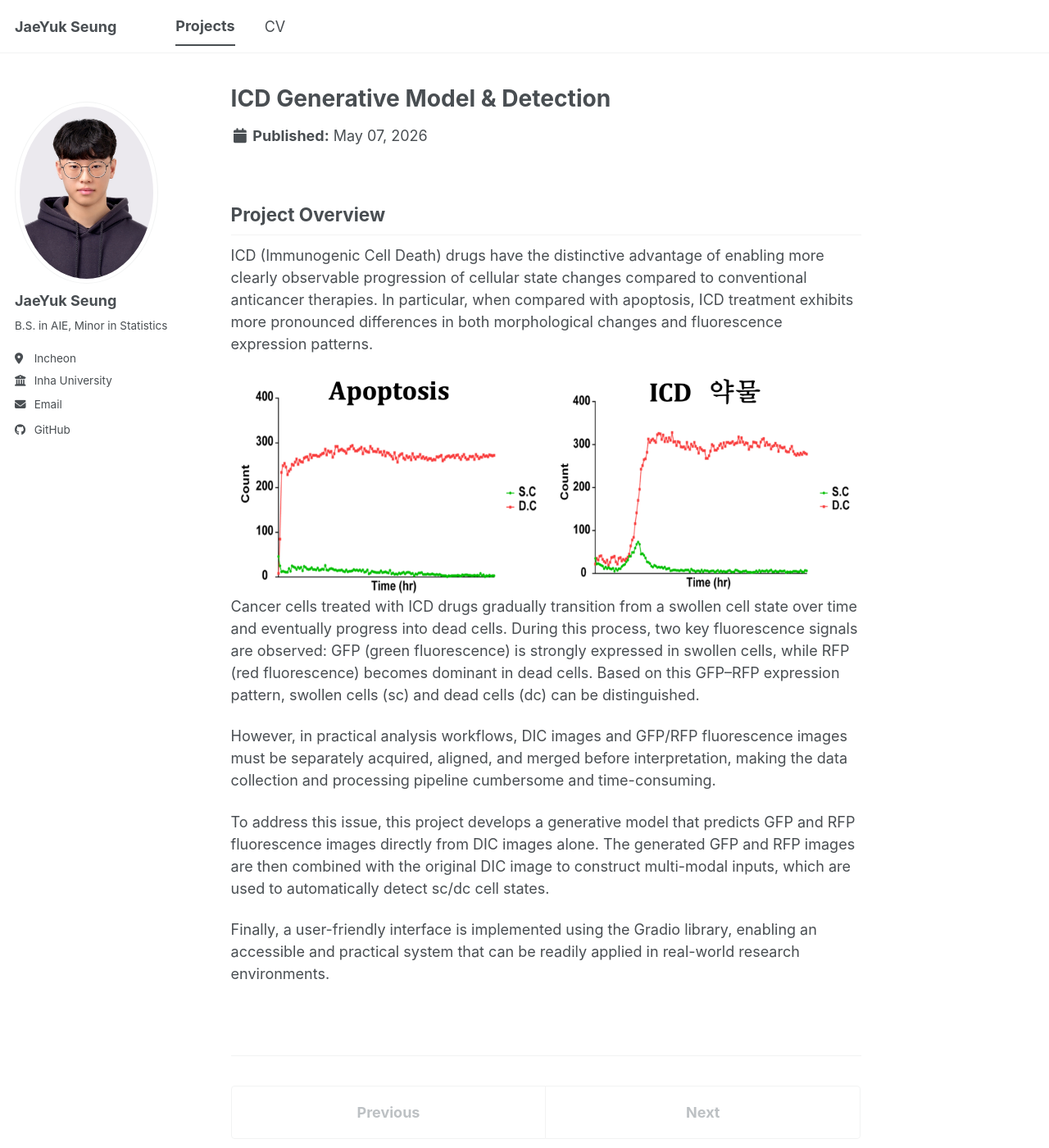
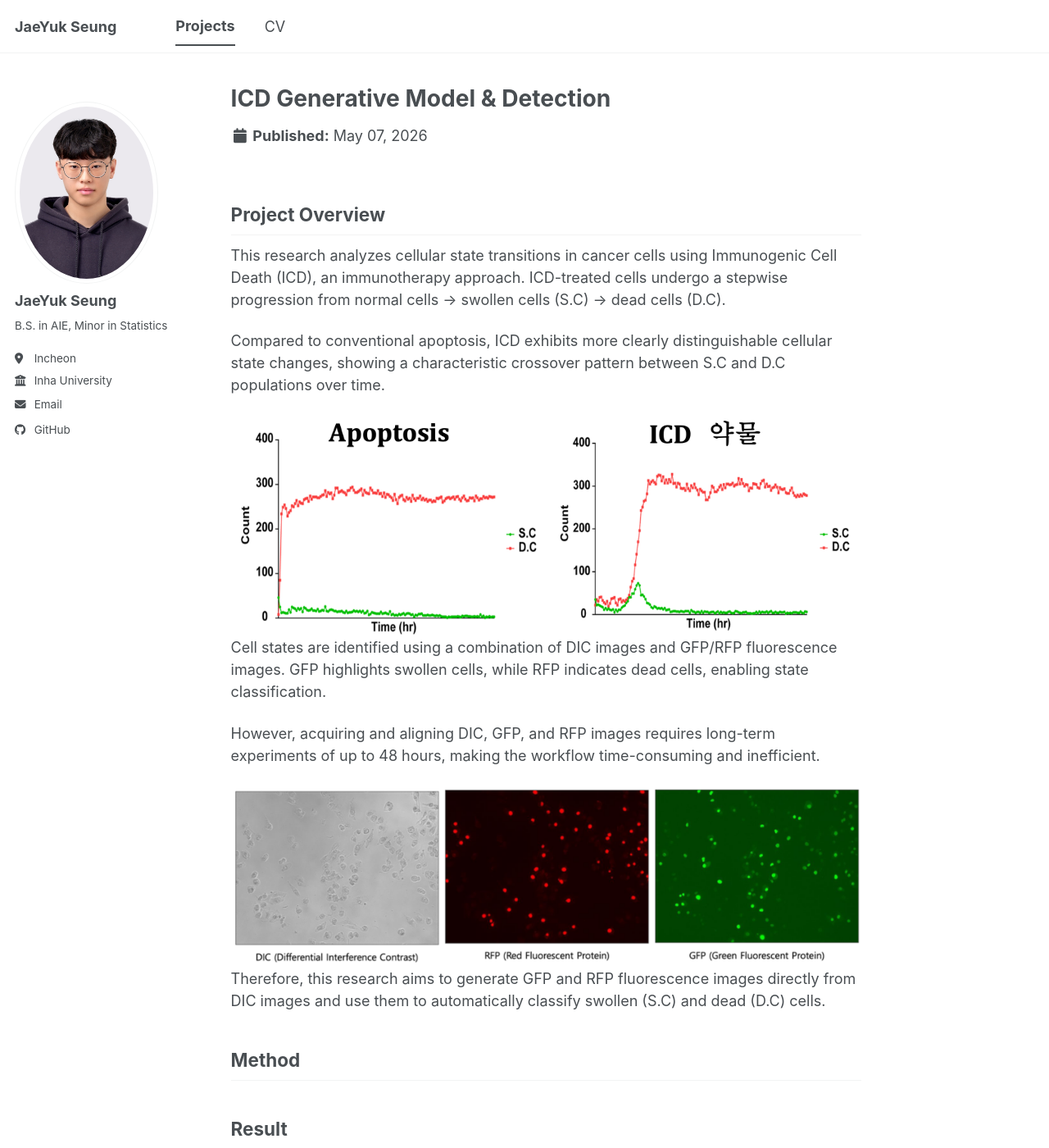
Before and after one commit to JaeWook-S/JaeWook-S.github.io, a Jekyll site: the page built from _projects/projects-2.html, in a window 1280 px wide and 1400 px high. Shown: the whole window at 82% size. Built offline with Jekyll 4.4.1, drawn with Linux system fonts in a browser that asks for light colours.

Commit message:
add: project2 overview

```diff
--- a/_projects/projects-2.html
+++ b/_projects/projects-2.html
@@ -7,10 +7,22 @@ collection: projects
 
 <!----------------------------------------  프로젝트 소개 ----------------------------------------->
 <h2>Project Overview</h2>
-<p>ICD (Immunogenic Cell Death) drugs have the distinctive advantage of enabling more clearly observable progression of cellular state changes compared to conventional anticancer therapies. In particular, when compared with apoptosis, ICD treatment exhibits more pronounced differences in both morphological changes and fluorescence expression patterns.</p>
+
+<p>This research analyzes cellular state transitions in cancer cells using Immunogenic Cell Death (ICD), an immunotherapy approach. ICD-treated cells undergo a stepwise progression from normal cells → swollen cells (S.C) → dead cells (D.C).</p>
+<p>Compared to conventional apoptosis, ICD exhibits more clearly distinguishable cellular state changes, showing a characteristic crossover pattern between S.C and D.C populations over time.</p>
 <img src="/images/main_images/apoptosis_icd.png" alt="drugs compared">
 
-<p>Cancer cells treated with ICD drugs gradually transition from a swollen cell state over time and eventually progress into dead cells. During this process, two key fluorescence signals are observed: GFP (green fluorescence) is strongly expressed in swollen cells, while RFP (red fluorescence) becomes dominant in dead cells. Based on this GFP–RFP expression pattern, swollen cells (sc) and dead cells (dc) can be distinguished.</p>
-<p>However, in practical analysis workflows, DIC images and GFP/RFP fluorescence images must be separately acquired, aligned, and merged before interpretation, making the data collection and processing pipeline cumbersome and time-consuming.</p>
-<p>To address this issue, this project develops a generative model that predicts GFP and RFP fluorescence images directly from DIC images alone. The generated GFP and RFP images are then combined with the original DIC image to construct multi-modal inputs, which are used to automatically detect sc/dc cell states.</p>
-<p>Finally, a user-friendly interface is implemented using the Gradio library, enabling an accessible and practical system that can be readily applied in real-world research environments.</p>
+<p>Cell states are identified using a combination of DIC images and GFP/RFP fluorescence images. GFP highlights swollen cells, while RFP indicates dead cells, enabling state classification.</p>
+<p>However, acquiring and aligning DIC, GFP, and RFP images requires long-term experiments of up to 48 hours, making the workflow time-consuming and inefficient.</p>
+<img src="/images/main_images/icd_data_type.png" alt="icd data type">
+
+<p>Therefore, this research aims to generate GFP and RFP fluorescence images directly from DIC images and use them to automatically classify swollen (S.C) and dead (D.C) cells.</p>
+
+<!----------------------------------------  방법 소개 ----------------------------------------->
+<h2>Method</h2>
+
+<!----------------------------------------  결과 ----------------------------------------->
+<h2>Result</h2>
+
+<!----------------------------------------  GUI ----------------------------------------->
+<h2>GUI</h2>
```
Also changed, not shown: images/main_images/icd_data_type.png (added).
